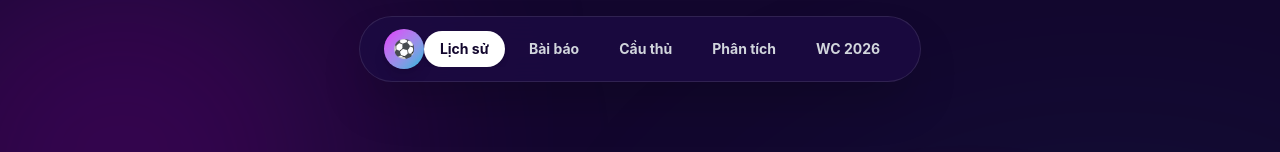
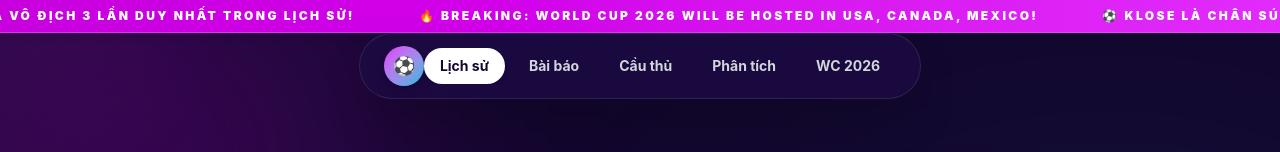
Before and after one commit to mtdes23/worldcup2026, a Vue app: page / in a window 1280 px wide. Shown: the top 152 px of the page. Built offline with nearby package versions, Linux system fonts and the light colour scheme; no server answers.

Commit message:
feat: add breaking news marquee and stadium spotlight mouse tracking effect

```diff
--- a/src/App.vue
+++ b/src/App.vue
@@ -7,8 +7,12 @@ import LegendsView from './components/LegendsView.vue'
 import WC2026View from './components/WC2026View.vue'
 import StatsCompareView from './components/StatsCompareView.vue'
 
+import { useMouse } from '@vueuse/core'
+
 const history = ref(historyData)
 const currentTab = ref('timeline')
+
+const { x, y } = useMouse()
 
 // Stadium Audio Logic
 const isAudioPlaying = ref(false)
@@ -28,6 +32,29 @@ const toggleAudio = () => {
 
 <template>
   <div class="min-h-screen bg-[#13072e] text-white font-sans selection:bg-fuchsia-500/30 overflow-x-hidden flex flex-col relative">
+
+    <!-- Cursor Spotlight Effect -->
+    <div
+      class="pointer-events-none fixed inset-0 z-0 transition-opacity duration-300"
+      :style="{
+        background: `radial-gradient(600px circle at ${x}px ${y}px, rgba(217, 70, 239, 0.07), transparent 40%)`
+      }"
+    ></div>
+
+    <!-- Marquee Breaking News -->
+    <div class="w-full bg-gradient-to-r from-fuchsia-600 to-fuchsia-500 text-white font-black text-[10px] sm:text-xs uppercase tracking-[0.2em] py-2 overflow-hidden flex relative z-50 border-b border-fuchsia-400/50 shadow-md">
+      <div class="animate-marquee whitespace-nowrap flex gap-16">
+        <span>🔥 LIONEL MESSI DẪN DẮT ARGENTINA VÔ ĐỊCH 2022!</span>
+        <span>🏆 PELÉ - NHÀ VÔ ĐỊCH 3 LẦN DUY NHẤT TRONG LỊCH SỬ!</span>
+        <span>🔥 BREAKING: WORLD CUP 2026 WILL BE HOSTED IN USA, CANADA, MEXICO!</span>
+        <span>⚽ KLOSE LÀ CHÂN SÚT VĨ ĐẠI NHẤT VỚI 16 BÀN THẮNG!</span>
+        <!-- Duplicate for continuous scroll -->
+        <span>🔥 LIONEL MESSI DẪN DẮT ARGENTINA VÔ ĐỊCH 2022!</span>
+        <span>🏆 PELÉ - NHÀ VÔ ĐỊCH 3 LẦN DUY NHẤT TRONG LỊCH SỬ!</span>
+        <span>🔥 BREAKING: WORLD CUP 2026 WILL BE HOSTED IN USA, CANADA, MEXICO!</span>
+        <span>⚽ KLOSE LÀ CHÂN SÚT VĨ ĐẠI NHẤT VỚI 16 BÀN THẮNG!</span>
+      </div>
+    </div>
 
     <!-- Abstract Festive Background Blobs -->
     <div class="fixed top-0 left-0 w-full h-full overflow-hidden pointer-events-none z-0">
@@ -136,4 +163,13 @@ body {
   -ms-overflow-style: none;
   scrollbar-width: none;
 }
+
+/* Marquee Animation */
+.animate-marquee {
+  animation: marquee 25s linear infinite;
+}
+@keyframes marquee {
+  0% { transform: translateX(0%); }
+  100% { transform: translateX(-50%); }
+}
 </style>
```
